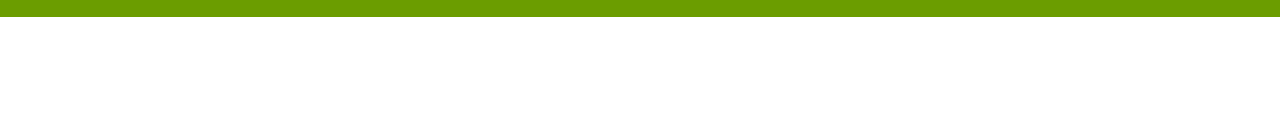
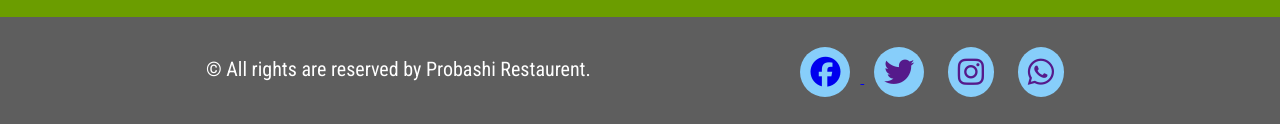
Before and after one commit to Md-Rubel-Ahmed-Rana/probashi-restuarent, a plain HTML site: page index.html in a window 1280 px wide. Shown: the part 2083-2207 px from the top of the page. Before the commit the page ends 2100 px from the top, so only its background shows below. Drawn offline with Linux system fonts and the light colour scheme.

Commit message:
Footer and Social icon has been added

```diff
--- a/index.html
+++ b/index.html
@@ -9,6 +9,7 @@
     <link rel="preconnect" href="https://fonts.gstatic.com" crossorigin>
     <link href="https://fonts.googleapis.com/css2?family=Roboto+Condensed&display=swap" rel="stylesheet">
     <title>Probashi Restuarent</title>
+    <script src="https://kit.fontawesome.com/a79b1fce5e.js" crossorigin="anonymous"></script>
     <link rel="stylesheet" href="style.css">
 </head>
 <body>
@@ -20,7 +21,7 @@
           <ul>
             <li> <a href="#">Home </a> </li>
             <li> <a href="#">Food Menu</a> </li>
-            <li> <a href="#"> Order</a> </li>
+            <li> <a target="_blank" href="./OrderForm.html"> Order</a> </li>
             <li> <a href="#">Contact</a> </li>
             <li> <a href="#">About  Us</a> </li>
           </ul>
@@ -79,5 +80,16 @@
             <div class="mapouter"><iframe width="600" height="400" id="gmap_canvas" src="https://maps.google.com/maps?q=%E0%A6%AA%E0%A7%8D%E0%A6%B0%E0%A6%AC%E0%A6%BE%E0%A6%B8%E0%A7%80%20%E0%A6%B0%E0%A7%87%E0%A6%B8%E0%A7%8D%E0%A6%9F%E0%A7%81%E0%A6%B0%E0%A7%87%E0%A6%A8%E0%A7%8D%E0%A6%9F%E0%A7%87%20Probashi%20Restaurant,%20Dhaka%20-%20Sylhet%20Highway&t=&z=13&ie=UTF8&iwloc=&output=embed" frameborder="0" scrolling="no" marginheight="0" marginwidth="0"></iframe></div>
         </div>
     </section>
+    <footer>
+        <div class="copy-right">
+            <p>&copy All rights are reserved by Probashi Restaurent.</p>
+        </div>
+        <div class="social-icons">
+            <a target="_blank" href="https://www.facebook.com/mdrubelahmed.rana.98"><i class="fa-brands fa-facebook"></i> </a>
+            <a href=""><i class="fa-brands fa-twitter"></i></a>
+            <a href=""><i class="fa-brands fa-instagram"></i></a>
+            <a href=""><i class="fa-brands fa-whatsapp"></i></a>
+        </div>
+    </footer>
 </body>
 </html>
--- a/style.css
+++ b/style.css
@@ -15,7 +15,7 @@ header{
 header > .logo{
     width: 20%;
     text-align: center;
-    padding: 10px;
+    margin-top: 21px;
 }
 
 header > .logo img{
@@ -157,3 +157,35 @@ main > div > button a{
     width: 70%;
     border-radius: 10px ;
 }
+
+footer{
+    display: flex;
+    justify-content: center;
+    padding: 20px;
+    background-color: #000000a1;
+
+}
+
+.copy-right{
+    width: 40%;
+}
+
+.copy-right p{
+    color: white;
+    text-align: left;
+    font-size: 20px;
+}
+
+.social-icons{
+    width: 30%;
+    text-align: right;
+}
+
+.social-icons > a > i{
+    background-color: lightskyblue;
+    font-size: 30px;
+    padding: 10px;
+    border-radius: 50%;
+    margin: 10px;
+
+}
```
